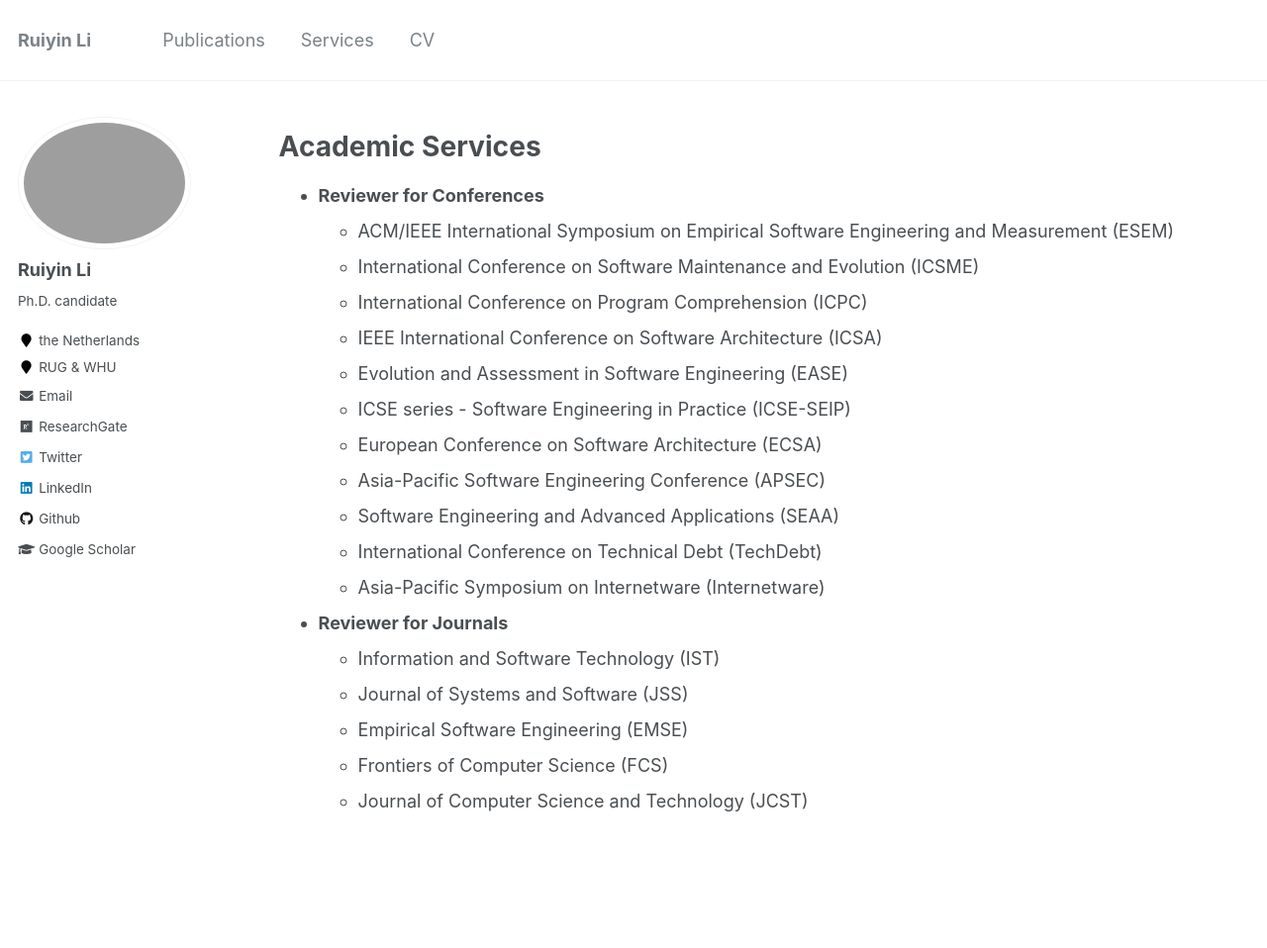
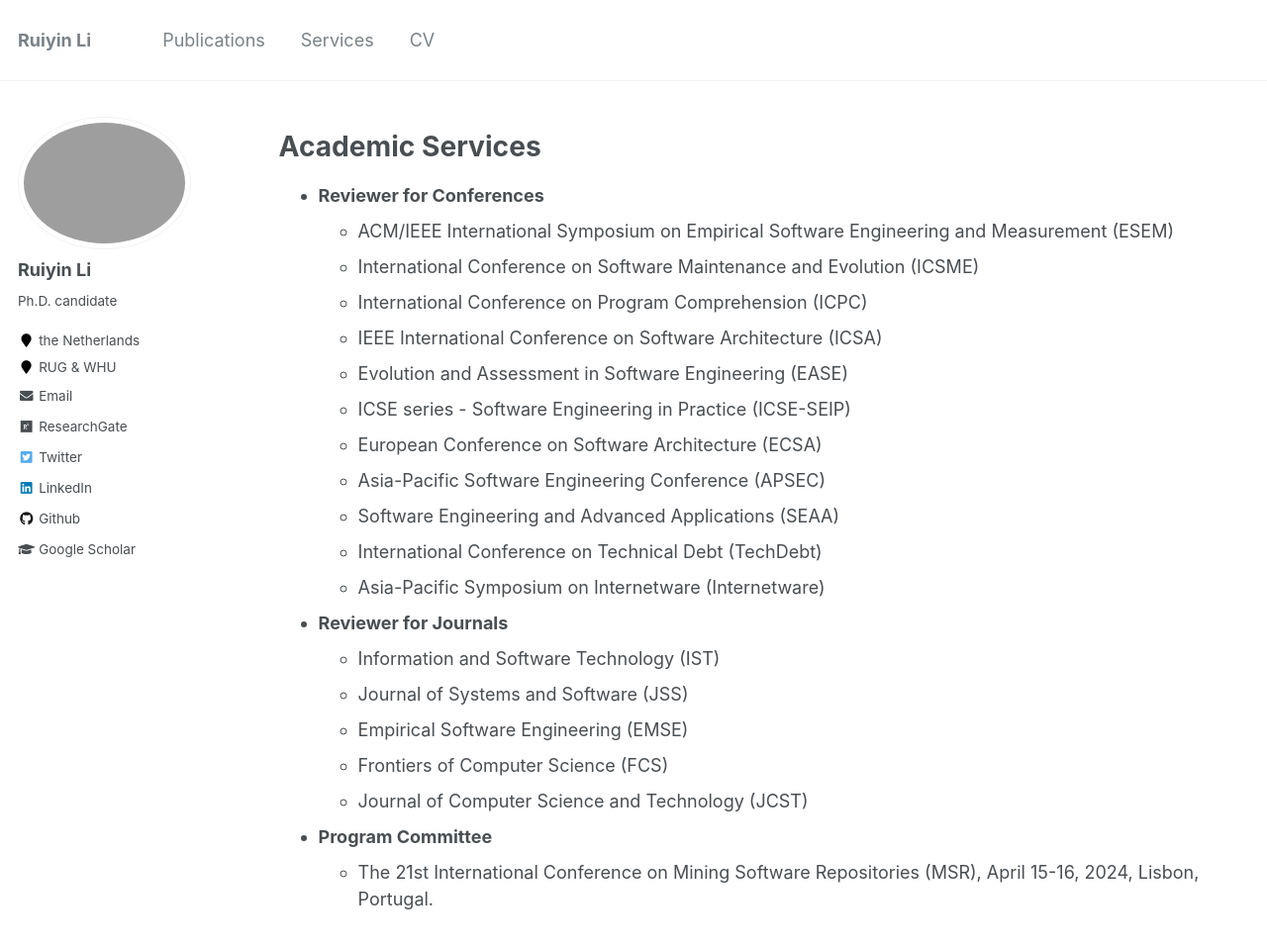
Before and after one commit to RuiyinL/RuiyinL.github.io, a Jekyll site: the page built from _pages/services.md, in a window 1280 px wide and 1138 px high. Shown: the top 958 px of the window at 99% size. Built offline with Jekyll 4.4.1, drawn with Linux system fonts in a browser that asks for light colours.

Commit message:
Update services.md

```diff
--- a/_pages/services.md
+++ b/_pages/services.md
@@ -33,5 +33,5 @@ Academic Services
   - Journal of Computer Science and Technology (JCST)
 
 
-<!-- - **Program Committee**
-  - The 22nd Belgium-Netherlands Software Evolution (BENEVOL) Nijmegen, 27-28 November 2023. -->
+- **Program Committee**
+  - The 21st International Conference on Mining Software Repositories (MSR), April 15-16, 2024, Lisbon, Portugal.
```
